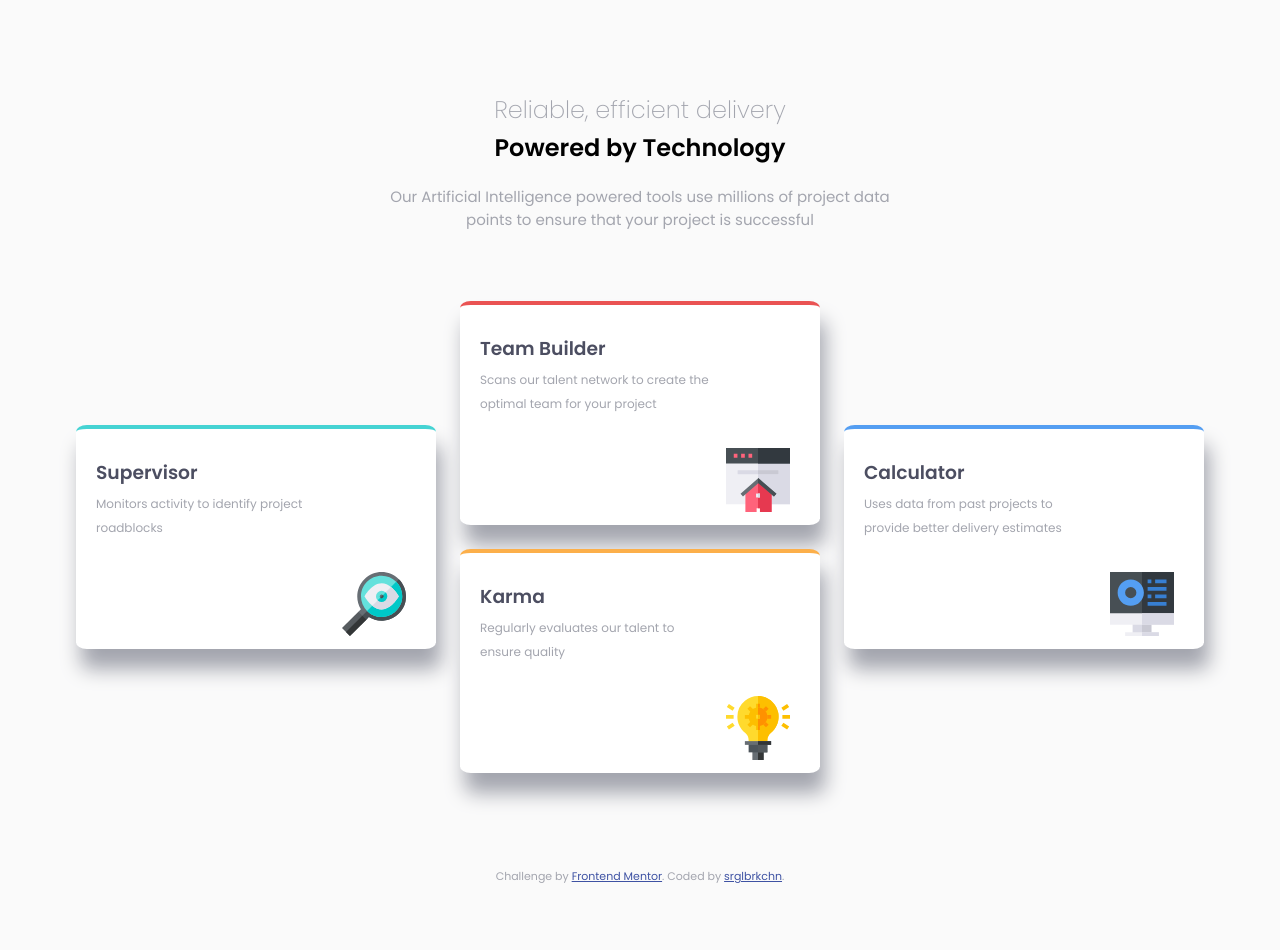
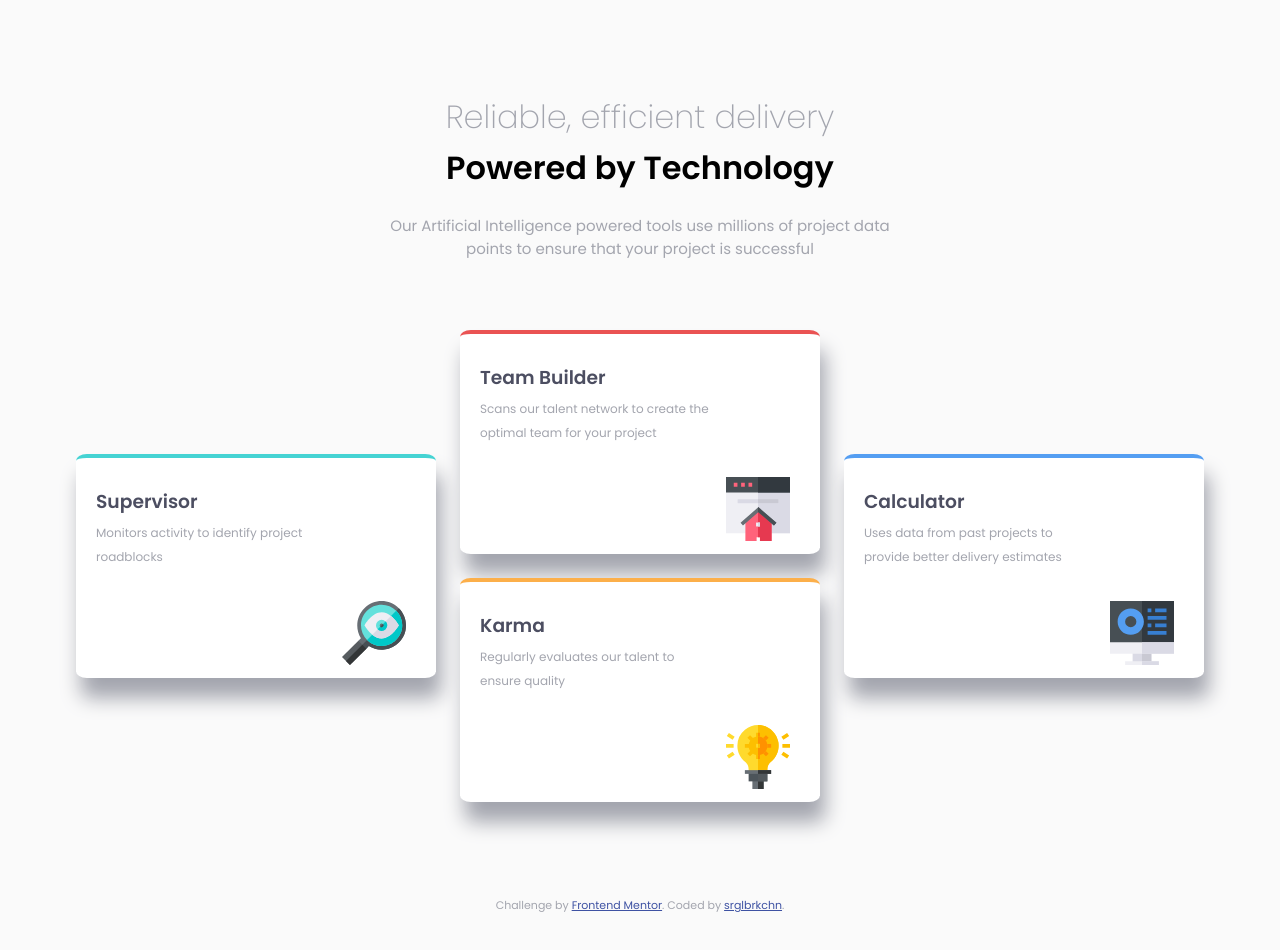
Before and after one commit to srglbrkchn/chllng2, a plain HTML site: page index.html in a window 1280 px wide. Drawn offline with Linux system fonts and the light colour scheme.

Commit message:
Update index.html

```diff
--- a/index.html
+++ b/index.html
@@ -29,8 +29,8 @@
   <div class="container">
 
     <div class="first-div">
-      <h2 class="top-h">Reliable, efficient delivery</h2>
-      <h2 class="bottom-h">Powered by Technology</h2>
+      <h1 class="top-h">Reliable, efficient delivery</h1>
+      <h1 class="bottom-h">Powered by Technology</h1>
       <p class="top-p">Our Artificial Intelligence powered tools use millions of project data points
         to ensure that your project is successful</p>
     </div>
```
